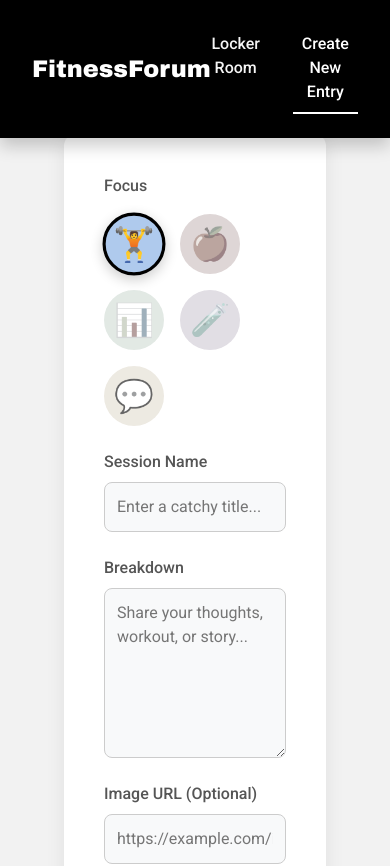
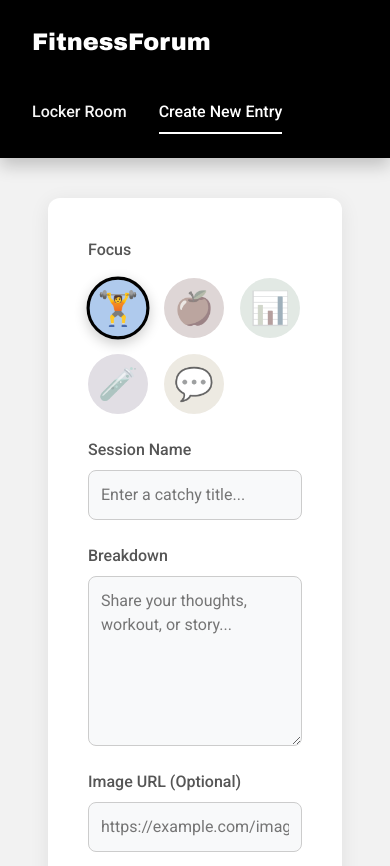
Before and after one commit to KelvinMathew2004/Fitness-Forum, a React (Vite) app: page /new in a window 390 px wide. Shown: the top 866 px of the page. Built offline with nearby package versions, Linux system fonts and the light colour scheme; the HTML template or start-up script is replaced by a standard one.

Commit message:
Added breakpoint to make the site responsive on mobile

```diff
--- a/src/App.css
+++ b/src/App.css
@@ -2,3 +2,10 @@
   margin-top: 70px;
   padding: 2rem;
 }
+
+@media (max-width: 525px) {
+  .main-content {
+    margin-top: 150px;
+    padding: 1rem;
+  }
+}
--- a/src/components/NavBar.css
+++ b/src/components/NavBar.css
@@ -14,8 +14,10 @@
     max-width: 1200px;
     margin: 0 auto;
     display: flex;
+    flex-wrap: wrap;
     justify-content: space-between;
     align-items: center;
+    gap: 2rem;
 }
 
 .navbar-logo {
```
